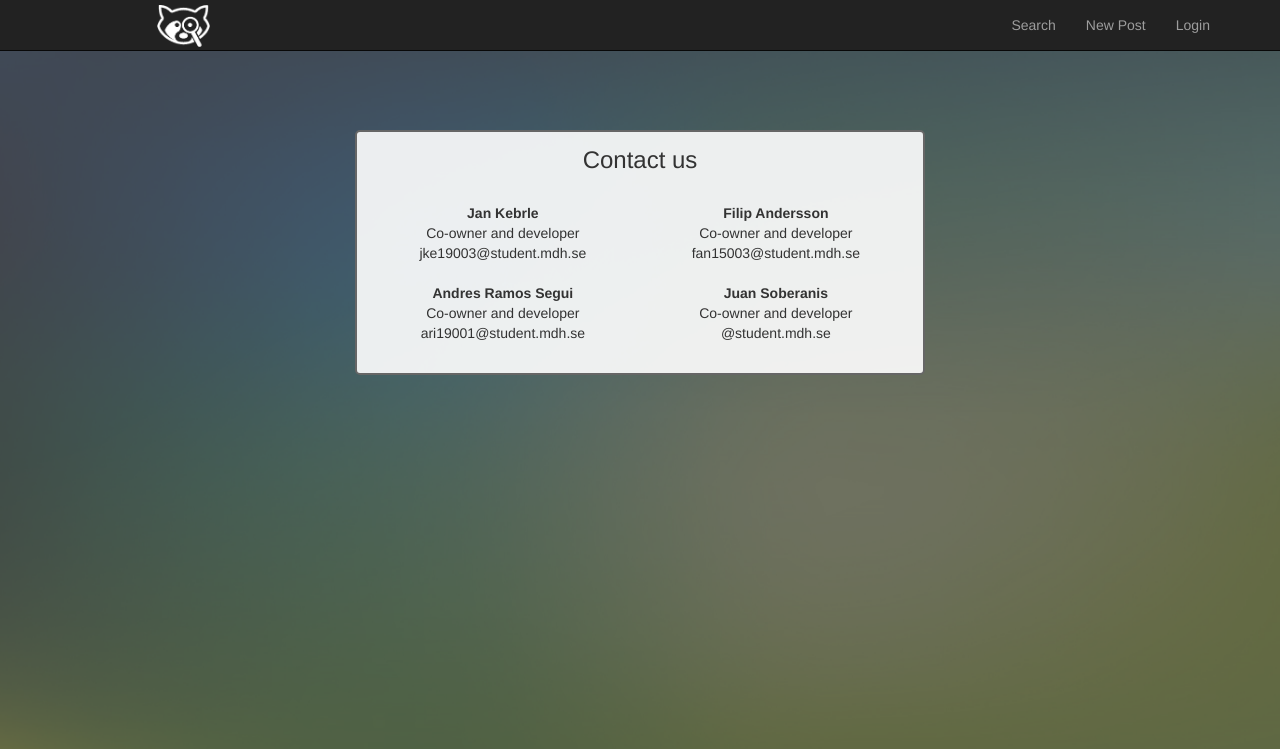
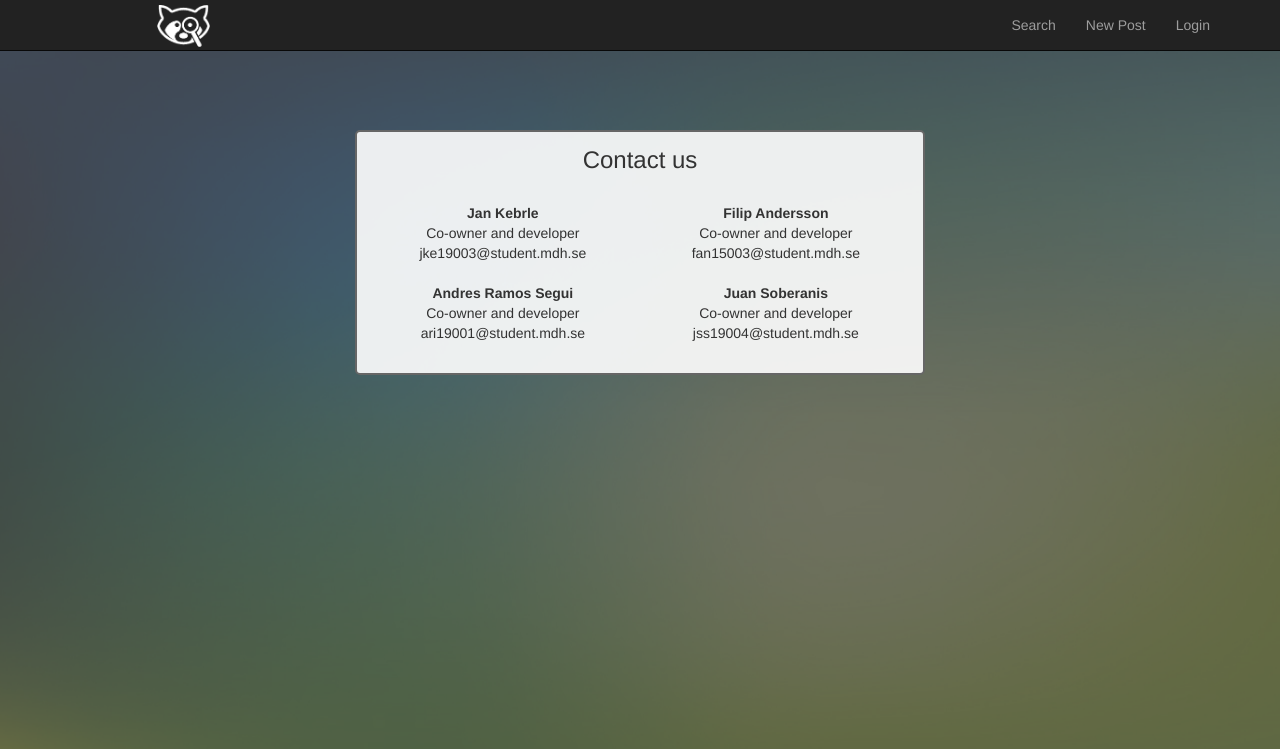
Before and after one commit to kebrlej/dva231-marketplace, a PHP site: page /index.php?page=contact in a window 1280 px wide. Shown: the top 749 px of the page. Run offline with PHP 8.4, Linux system fonts and the light colour scheme; a stand-in replaces the project's code that opens the database connection.

Commit message:
add email

```diff
--- a/public/tmpl/contact.tpl
+++ b/public/tmpl/contact.tpl
@@ -16,7 +16,7 @@
 <b>Andres Ramos Segui</b><br>Co-owner and developer<br>ari19001@student.mdh.se<br><br>
 </td>
 <td>
-<b>Juan Soberanis</b><br>Co-owner and developer<br>@student.mdh.se<br><br>
+<b>Juan Soberanis</b><br>Co-owner and developer<br>jss19004@student.mdh.se<br><br>
 </td>
 </tr>
 </table>
```
Also changed, not shown: public/css/mainstyle.css (line endings or trailing spaces).
